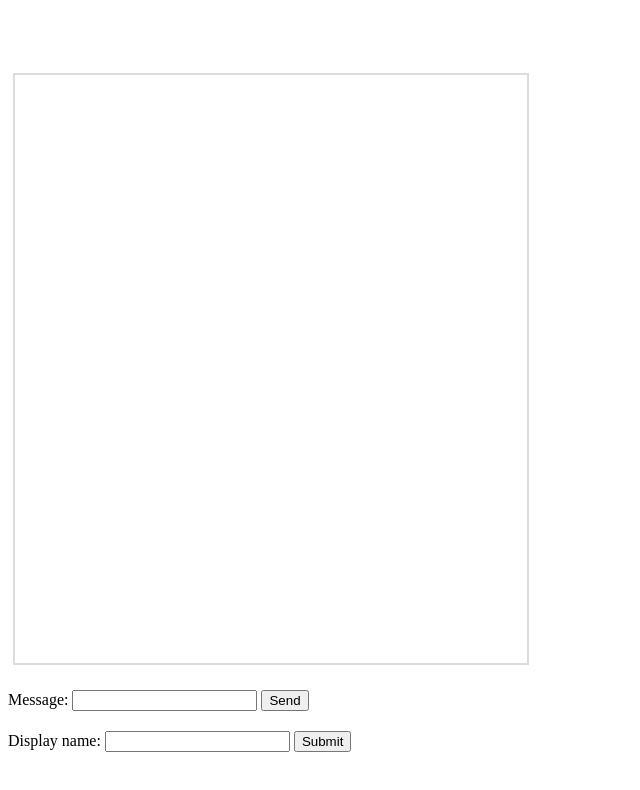
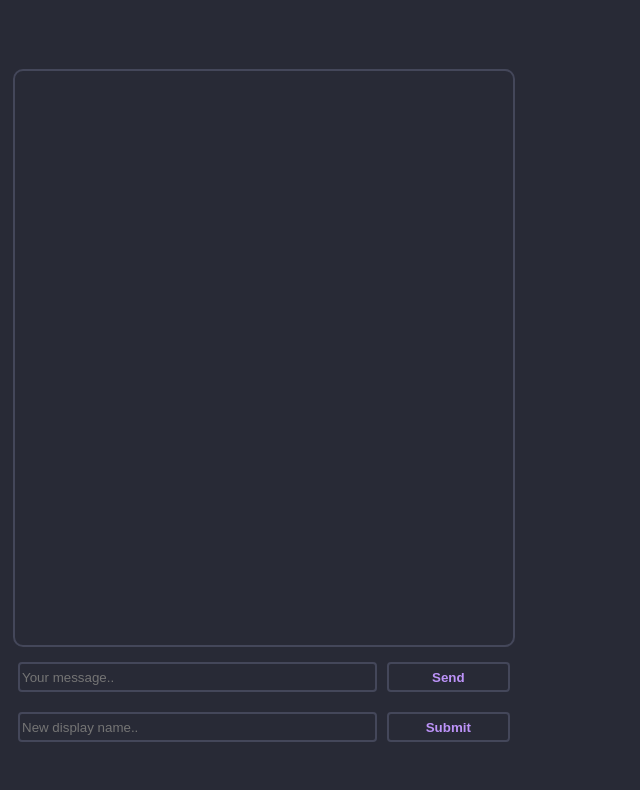
Before and after one commit to jamesbiddle/ChatRoom, a website: page index.html in a window 1280 px wide. Shown: the whole page, without its empty margins (0-640 px from the left). Drawn offline with nearby package versions, Linux system fonts and the light colour scheme; no server answers.

Commit message:
Overhaul of visuals + display name restrictions

```diff
--- a/client.mjs
+++ b/client.mjs
@@ -57,7 +57,8 @@ function receive_message(message) {
         var old_name = message.old_name;
         var new_name = message.new_name;
         var rejected = message.rejected;
-        var elem = display_namechange(old_name, new_name, rejected)
+        var reason = message.reason;
+        var elem = display_namechange(old_name, new_name, rejected, reason)
     }
     else {
         var sender_id = message.sender_id;
@@ -113,12 +114,12 @@ function display_message(name, message, type, self = false) {
 }
 
 // Display name changes in the chat box
-function display_namechange(old_name, new_name, rejected = false) {
+function display_namechange(old_name, new_name, rejected = false, reason) {
     var chatbox = document.getElementById('chatbox');
     var message_box = document.createElement('div');
     message_box.className = 'message-box';
     if (rejected) {
-        var message = `Name "${new_name}" is already taken`;
+        var message = reason;
     }
     else {
         var message = `${old_name} changed their name to ${new_name}`;
--- a/index.html
+++ b/index.html
@@ -14,21 +14,15 @@
       <div id="chatbox"></div>
     </div>
 
-    <div class="formbox">
-      <form action="" id="message_form">
-        <label for="input">Message:</label>
-        <input type="text" id="message-input" />
-        <input type="submit" value="Send" />
-      </form>
-    </div>
+    <form action="" id="message_form" class="formbox">
+      <input type="text" id="message-input" placeholder="Your message.." />
+      <input type="submit" value="Send" class="inputbutton" />
+    </form>
 
-    <div class="formbox">
-      <form id="name_form" action="">
-        <label for="input">Display name:</label>
-        <input type="text" id="name-input" />
-        <input type="submit" value="Submit" />
-      </form>
-    </div>
+    <form id="name_form" action="" class="formbox">
+      <input type="text" id="name-input" placeholder="New display name.." />
+      <input type="submit" value="Submit" class="inputbutton" />
+    </form>
   </body>
   <script src="/socket.io/socket.io.js"></script>
   <script src="client.mjs" type="module"></script>
--- a/style.css
+++ b/style.css
@@ -3,22 +3,25 @@ html {
   display: flex;
   flex-direction: column;
   height: 95vh;
+  width: 40vw;
+  min-width: 400px;
+  font-family: Arial, Helvetica, sans-serif;
+  background-color: #282a36;
+  color: #f8f8f2;
 }
 
 #header {
   flex-grow: 1;
-  width: 40vw;
   min-width: 400px;
 }
 
 #chatbox-outer {
-  width: 40vw;
-  min-width: 400px;
   height: 70%;
   min-height: 200px;
   margin: 5px;
-  border: rgb(220, 220, 220);
+  border: #44475a;
   border-style: solid;
+  border-radius: 10px;
   border-width: 2px;
   position: relative;
   flex-grow: 4;
@@ -37,7 +40,48 @@ html {
 }
 
 .formbox {
-  margin-top: 20px;
+  display: flex;
+  justify-content: center;
+  margin-top: 10px;
+  margin-left: 10px;
+  margin-right: 10px;
+  margin-bottom: 10px;
+}
+
+input[type="text"] {
+  height: 30px;
+  border: 2px solid #44475a;
+  border-radius: 4px;
+  box-sizing: border-box;
+  flex-grow: 4;
+  margin-right: 10px;
+  background-color: #282a36;
+  font-family: inherit;
+  color: inherit;
+  -webkit-transition: 0.4s;
+  transition: 0.4s;
+}
+
+input[type="text"]:focus {
+  outline: none !important;
+  border: 2px solid #6272a4;
+}
+
+input[type="submit"] {
+  width: 80px;
+  flex-grow: 1;
+  border: 2px solid #44475a;
+  border-radius: 4px;
+  cursor: pointer;
+  background-color: #282a36;
+  color: #bd93f9;
+  font-family: inherit;
+  font-weight: 800;
+  transition-duration: 0.4s;
+}
+
+input[type="submit"]:hover {
+  border: 2px solid #6272a4;
 }
 
 .message-box {
@@ -58,9 +102,9 @@ html {
 }
 
 .other-name {
-  color: blue;
+  color: #50fa7b;
 }
 
 .your-name {
-  color: green;
+  color: #ff79c6;
 }
```
Also changed, not shown: server.mjs (+23 -1 lines).
